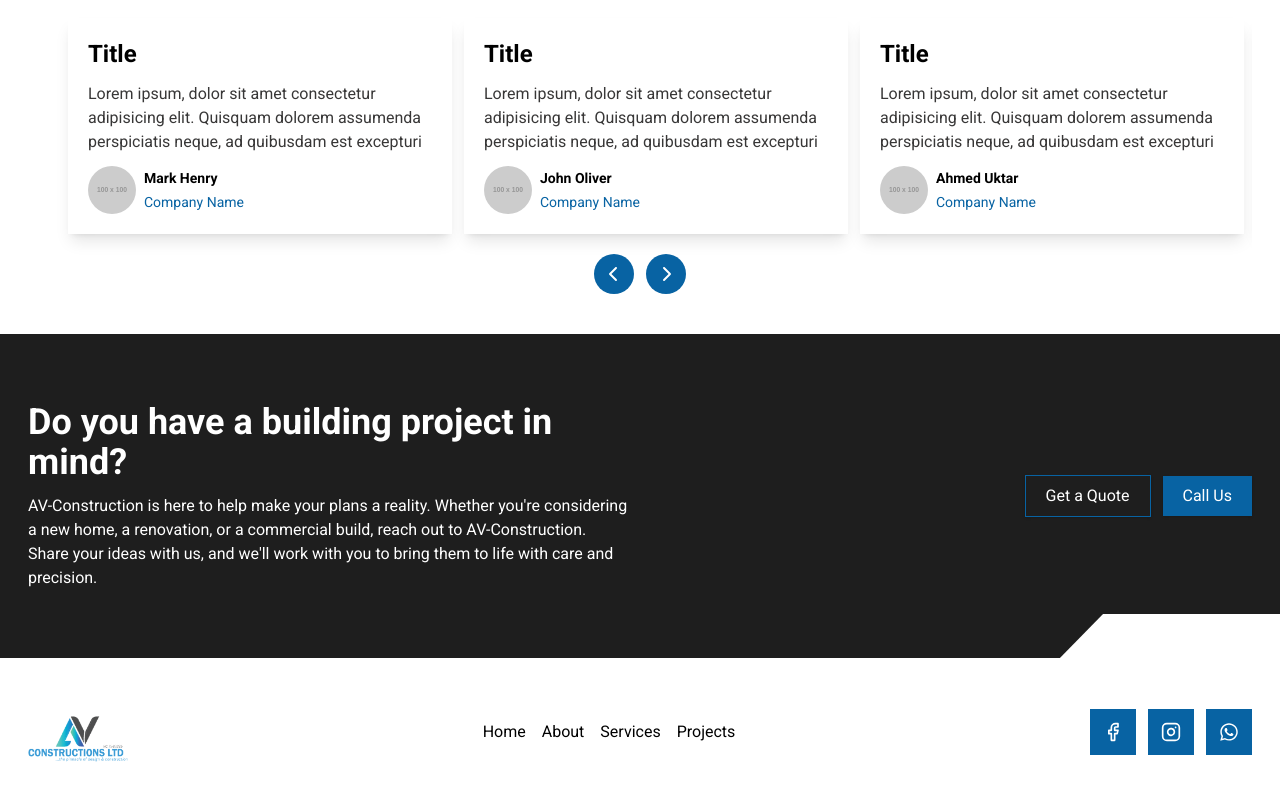
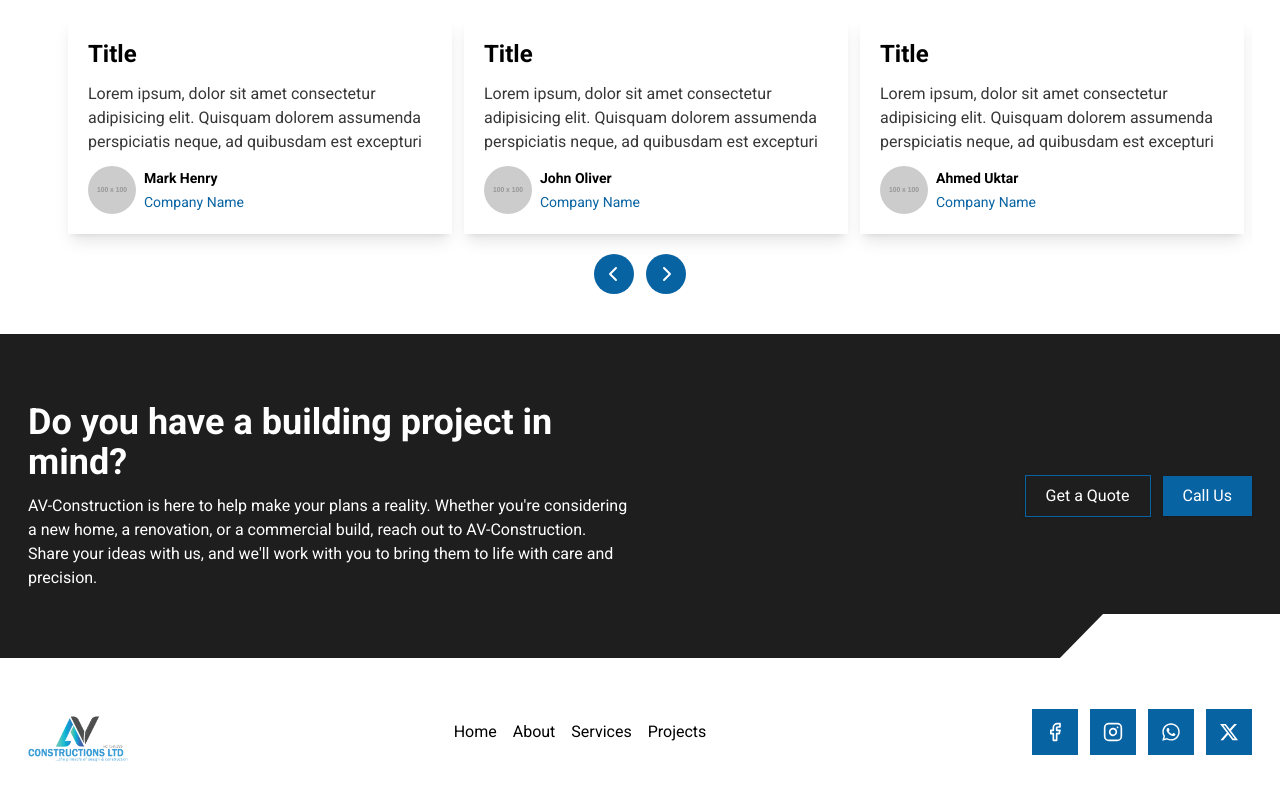
Before and after one commit to JAjorgbor/av-construction, a Next.js app: page / in a window 1280 px wide. Shown: the part 2816-3616 px from the top of the page. Built offline with nearby package versions, Linux system fonts and the light colour scheme.

Commit message:
updated social media links

```diff
--- a/scaffold/Footer.tsx
+++ b/scaffold/Footer.tsx
@@ -2,7 +2,7 @@ import Button from "@/components/elements/Button";
 import Image from "next/image";
 import Container from "@/components/elements/Container";
 import Link from "next/link";
-import { FaWhatsapp } from "react-icons/fa6";
+import { FaWhatsapp, FaXTwitter } from "react-icons/fa6";
 import { FiFacebook, FiInstagram } from "react-icons/fi";
 
 const Footer = () => {
@@ -75,21 +75,31 @@ const Footer = () => {
           <div className="flex gap-3">
             <Link
               className="p-3 transition-all duration-500 rounded-none hover:bg-secondary border border-primary hover:text-primary hover:rounded-full bg-primary text-white"
-              href="#"
+              href="https://www.facebook.com/share/1BmXmWeuHG/"
+              target="_blank"
             >
               <FiFacebook size={20} />
             </Link>
             <Link
               className="p-3 transition-all duration-500 rounded-none hover:bg-secondary border border-primary hover:text-primary hover:rounded-full bg-primary text-white"
-              href="#"
+              href="https://www.instagram.com/_avconstruction?igsh=dmc1dHZqNXczeXdu"
+              target="_blank"
             >
               <FiInstagram size={20} />
             </Link>
             <Link
               className="p-3 transition-all duration-500 rounded-none hover:bg-secondary border border-primary hover:text-primary hover:rounded-full bg-primary text-white"
-              href="#"
+              href="https://wa.link/h0f7jc"
+              target="_blank"
             >
               <FaWhatsapp size={20} />
+            </Link>
+            <Link
+              className="p-3 transition-all duration-500 rounded-none hover:bg-secondary border border-primary hover:text-primary hover:rounded-full bg-primary text-white"
+              href="https://x.com/_avconstruction?s=09"
+              target="_blank"
+            >
+              <FaXTwitter size={20} />
             </Link>
           </div>
         </Container>
```
